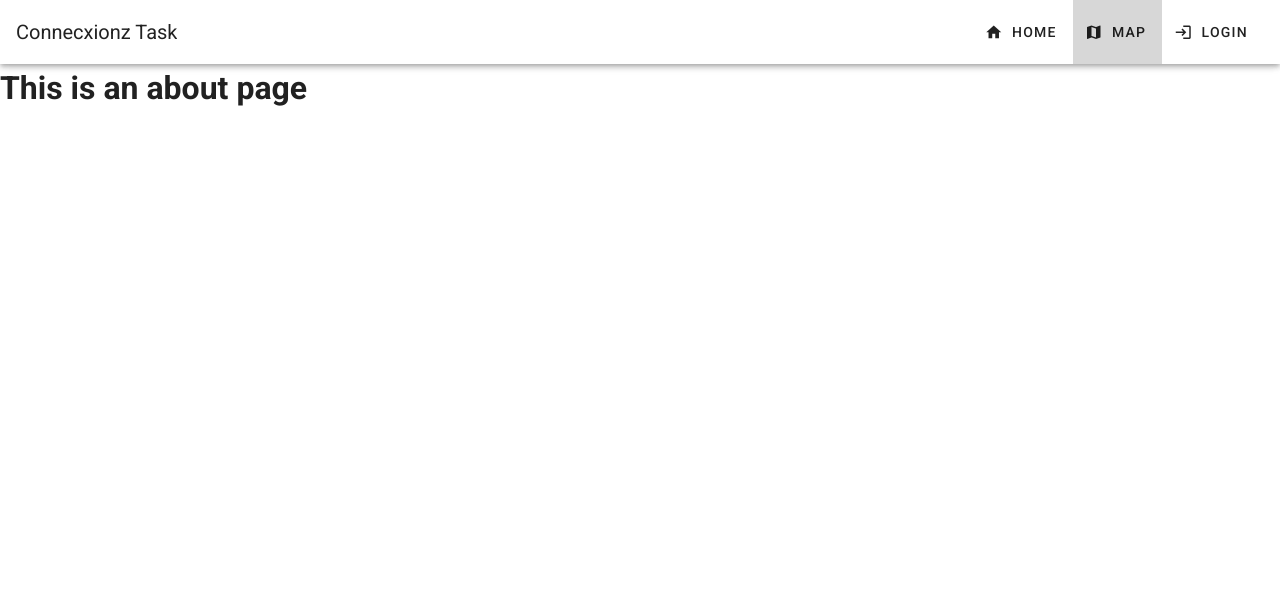
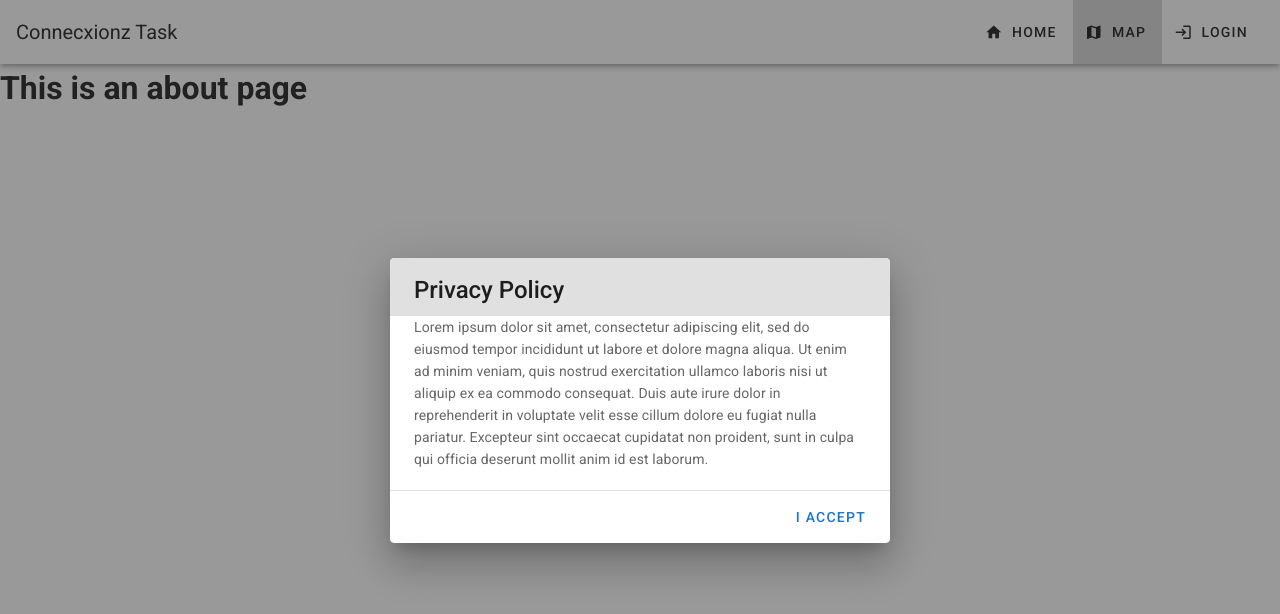
Before and after one commit to jerryfishzz/connecxionz, a Vue app: page /about in a window 1280 px wide. Both pictures are taken after a click on the button "LOGIN". Shown: the top 614 px of the page. Built offline with nearby package versions, Linux system fonts and the light colour scheme.

Commit message:
Create LoginPrompt
feat: Create LoginPrompt component

- Create LoginPrompt component for login dialog

- Use LoginPrompt in desktop navigation

- Create a directive to solve the bug that button for opening dialog keeps focused even after the dialog has been closed

```diff
--- a/src/App.vue
+++ b/src/App.vue
@@ -37,10 +37,8 @@
           <v-icon left color="darken-2">{{ item.icon }}</v-icon>
           {{ item.title }}
         </v-btn>
-        <v-btn text>
-          <v-icon left color="darken-2">mdi-login</v-icon>
-          Login
-        </v-btn>
+
+        <LoginPrompt />
       </v-toolbar-items>
     </v-toolbar>
 
@@ -52,6 +50,7 @@
 
 <script lang="ts">
 import Vue from 'vue'
+import LoginPrompt from './components/LoginPrompt.vue'
 
 export default Vue.extend({
   name: 'App',
@@ -64,5 +63,6 @@
       { title: 'Map', path: '/about', icon: 'mdi-map' },
     ],
   }),
+  components: { LoginPrompt },
 })
 </script>
--- /dev/null
+++ b/src/components/LoginPrompt.vue
@@ -0,0 +1,50 @@
+<template>
+  <v-dialog v-model="dialog" width="500">
+    <template v-slot:activator="{ on, attrs }">
+      <v-btn text v-bind="attrs" v-on="on" v-blur>
+        <v-icon left color="darken-2">mdi-login</v-icon>
+        Login
+      </v-btn>
+    </template>
+
+    <v-card>
+      <v-card-title class="text-h5 grey lighten-2">
+        Privacy Policy
+      </v-card-title>
+
+      <v-card-text>
+        Lorem ipsum dolor sit amet, consectetur adipiscing elit, sed do eiusmod
+        tempor incididunt ut labore et dolore magna aliqua. Ut enim ad minim
+        veniam, quis nostrud exercitation ullamco laboris nisi ut aliquip ex ea
+        commodo consequat. Duis aute irure dolor in reprehenderit in voluptate
+        velit esse cillum dolore eu fugiat nulla pariatur. Excepteur sint
+        occaecat cupidatat non proident, sunt in culpa qui officia deserunt
+        mollit anim id est laborum.
+      </v-card-text>
+
+      <v-divider></v-divider>
+
+      <v-card-actions>
+        <v-spacer></v-spacer>
+        <v-btn color="primary" text @click="dialog = false"> I accept </v-btn>
+      </v-card-actions>
+    </v-card>
+  </v-dialog>
+</template>
+
+<script lang="ts">
+export default {
+  name: 'LoginPrompt',
+  data() {
+    return {
+      dialog: false,
+    }
+  },
+}
+</script>
+
+<style>
+.v-btn:hover:before {
+  opacity: 0 !important;
+}
+</style>
--- a/src/main.ts
+++ b/src/main.ts
@@ -6,9 +6,17 @@
 
 Vue.config.productionTip = false
 
+// Register a global custom directive called `v-blur` that prevents focus
+// For example, to use this directive on buttons opening dialog // since they should not keep focusing after the dialog disappears
+Vue.directive('blur', {
+  inserted: function (el: HTMLElement) {
+    el.onfocus = (ev: FocusEvent) => (ev.target as HTMLElement).blur()
+  },
+})
+
 new Vue({
   router,
   store,
   vuetify,
-  render: h => h(App)
+  render: h => h(App),
 }).$mount('#app')
```
